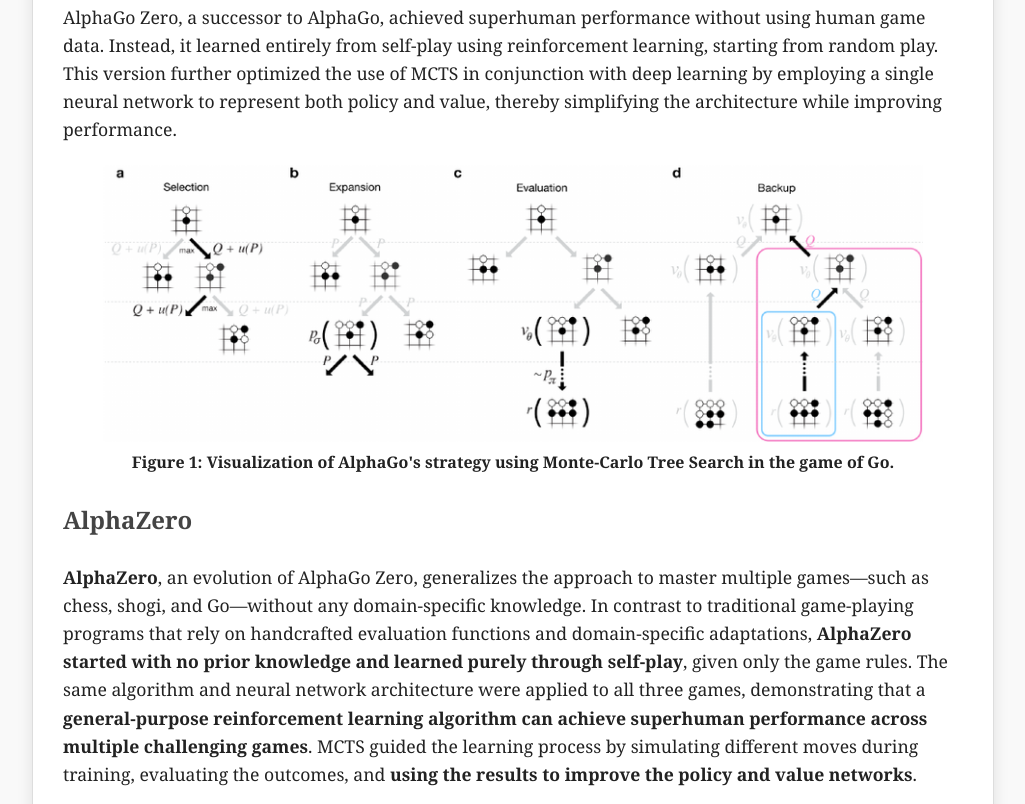
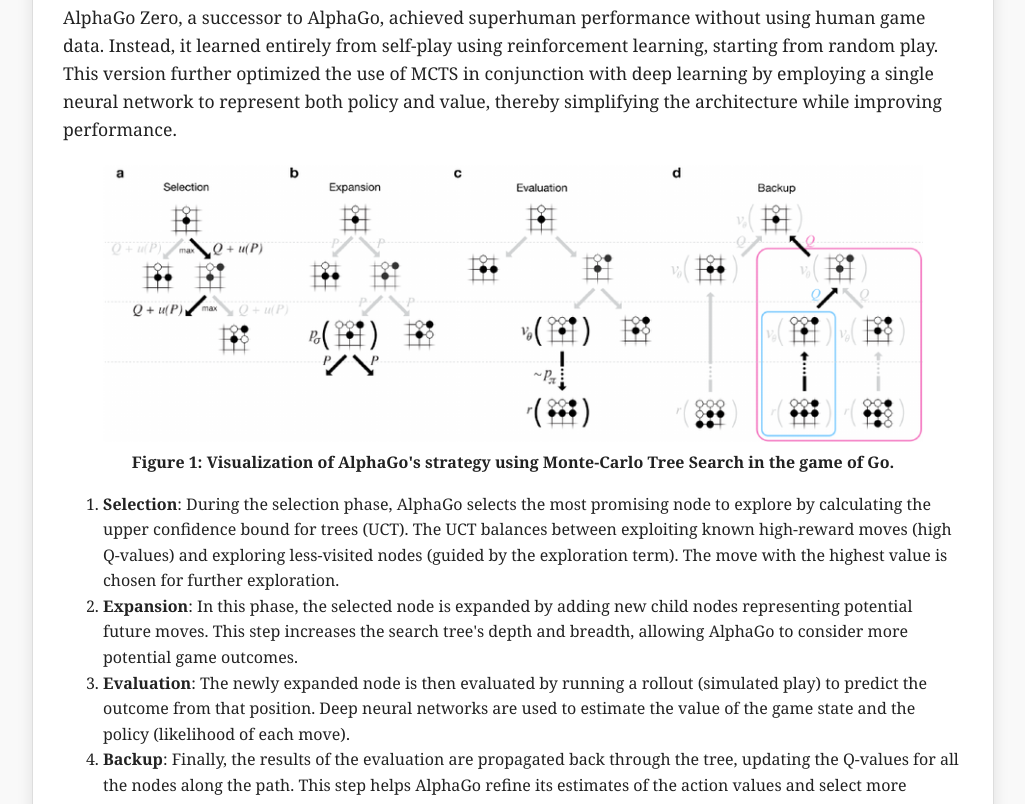
Before and after one commit to cravotics/monte-carlo-tree-search, a plain HTML site: page index.html in a window 1280 px wide. Shown: the part 11196-12000 px from the top of the page, without its empty margins (127-1152 px from the left). Drawn offline with nearby package versions, Linux system fonts and the light colour scheme.

Commit message:
Update index.html alpha go visualization explantion added

```diff
--- a/index.html
+++ b/index.html
@@ -245,6 +245,12 @@
             <img src="alpha_go.png" alt="AlphaGo Visualization" title="AlphaGo Visualization" style="max-width:100%; height:auto;">
             <figcaption>Figure 1: Visualization of AlphaGo's strategy using Monte-Carlo Tree Search in the game of Go.</figcaption>
         </figure>
+        <ol>
+            <li><strong>Selection</strong>: During the selection phase, AlphaGo selects the most promising node to explore by calculating the upper confidence bound for trees (UCT). The UCT balances between exploiting known high-reward moves (high Q-values) and exploring less-visited nodes (guided by the exploration term). The move with the highest value is chosen for further exploration.</li>
+            <li><strong>Expansion</strong>: In this phase, the selected node is expanded by adding new child nodes representing potential future moves. This step increases the search tree's depth and breadth, allowing AlphaGo to consider more potential game outcomes.</li>
+            <li><strong>Evaluation</strong>: The newly expanded node is then evaluated by running a rollout (simulated play) to predict the outcome from that position. Deep neural networks are used to estimate the value of the game state and the policy (likelihood of each move).</li>
+            <li><strong>Backup</strong>: Finally, the results of the evaluation are propagated back through the tree, updating the Q-values for all the nodes along the path. This step helps AlphaGo refine its estimates of the action values and select more promising moves in subsequent simulations.</li>
+        </ol>
 
         <h3>AlphaZero</h3>
         <p><strong>AlphaZero</strong>, an evolution of AlphaGo Zero, generalizes the approach to master multiple games—such as chess, shogi, and Go—without any domain-specific knowledge. In contrast to traditional game-playing programs that rely on handcrafted evaluation functions and domain-specific adaptations, <strong>AlphaZero started with no prior knowledge and learned purely through self-play</strong>, given only the game rules. The same algorithm and neural network architecture were applied to all three games, demonstrating that a <strong>general-purpose reinforcement learning algorithm can achieve superhuman performance across multiple challenging games</strong>. MCTS guided the learning process by simulating different moves during training, evaluating the outcomes, and <strong>using the results to improve the policy and value networks</strong>.</p>
```
